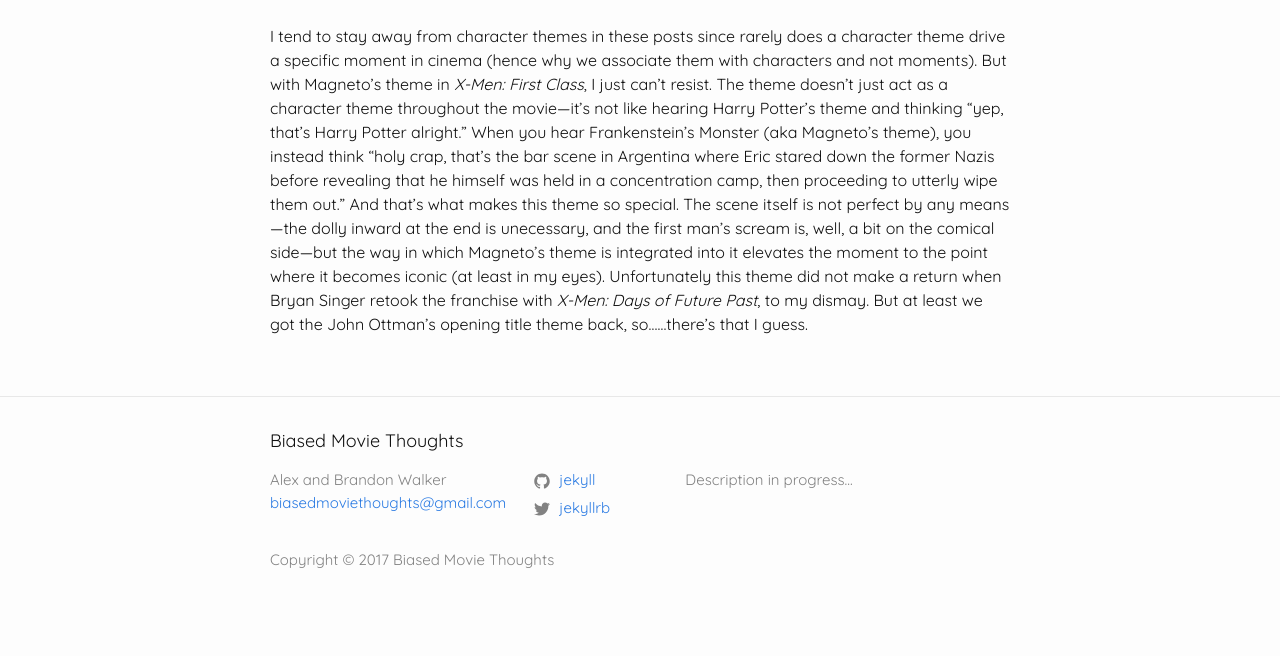
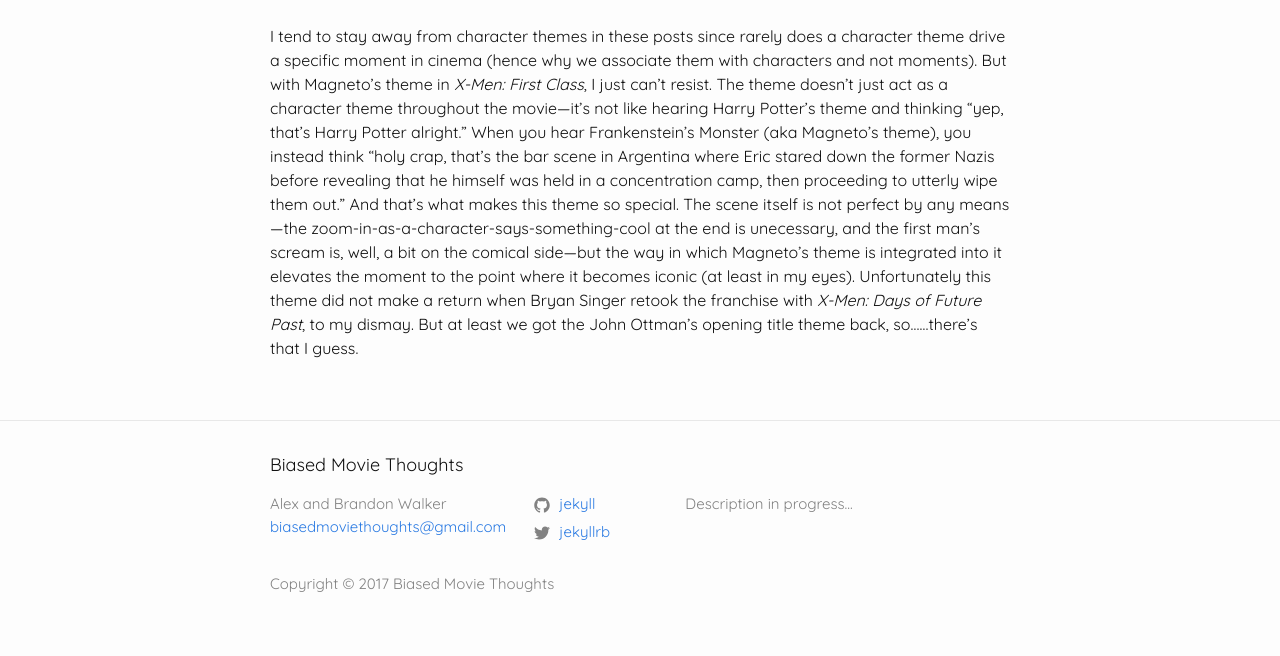
Before and after one commit to ncskier/film_blog, a Jekyll site: the page built from _posts/2017-07-03-music-mondays-x-men-first-class.md, in a window 1280 px wide. Shown: the part 723-1379 px from the top of the page. Built offline with Jekyll 4.4.1, drawn with Linux system fonts in a browser that asks for light colours; before the commit the page ends 1355 px from its top, so only the background shows below that.

Commit message:
minor changes again

```diff
--- a/_posts/2017-07-03-music-mondays-x-men-first-class.md
+++ b/_posts/2017-07-03-music-mondays-x-men-first-class.md
@@ -15,4 +15,4 @@
 Also, this Spanish version of the scene is the best I could find on youtube, sorry about that.
 {% include youtubePlayer.html id=page.youtubeId %}
 <br>
-I tend to stay away from character themes in these posts since rarely does a character theme drive a specific moment in cinema (hence why we associate them with characters and not moments). But with Magneto's theme in _X-Men: First Class_, I just can't resist. The theme doesn't just act as a character theme throughout the movie—it's not like hearing Harry Potter's theme and thinking "yep, that's Harry Potter alright." When you hear Frankenstein's Monster (aka Magneto's theme), you instead think "holy crap, that's the bar scene in Argentina where Eric stared down the former Nazis before revealing that he himself was held in a concentration camp, then proceeding to utterly wipe them out." And that's what makes this theme so special. The scene itself is not perfect by any means—the dolly inward at the end is unecessary, and the first man's scream is, well, a bit on the comical side—but the way in which Magneto's theme is integrated into it elevates the moment to the point where it becomes iconic (at least in my eyes). Unfortunately this theme did not make a return when Bryan Singer retook the franchise with _X-Men: Days of Future Past_, to my dismay. But at least we got the John Ottman's opening title theme back, so......there's that I guess.
+I tend to stay away from character themes in these posts since rarely does a character theme drive a specific moment in cinema (hence why we associate them with characters and not moments). But with Magneto's theme in _X-Men: First Class_, I just can't resist. The theme doesn't just act as a character theme throughout the movie—it's not like hearing Harry Potter's theme and thinking "yep, that's Harry Potter alright." When you hear Frankenstein's Monster (aka Magneto's theme), you instead think "holy crap, that's the bar scene in Argentina where Eric stared down the former Nazis before revealing that he himself was held in a concentration camp, then proceeding to utterly wipe them out." And that's what makes this theme so special. The scene itself is not perfect by any means—the zoom-in-as-a-character-says-something-cool at the end is unecessary, and the first man's scream is, well, a bit on the comical side—but the way in which Magneto's theme is integrated into it elevates the moment to the point where it becomes iconic (at least in my eyes). Unfortunately this theme did not make a return when Bryan Singer retook the franchise with _X-Men: Days of Future Past_, to my dismay. But at least we got the John Ottman's opening title theme back, so......there's that I guess.
```
